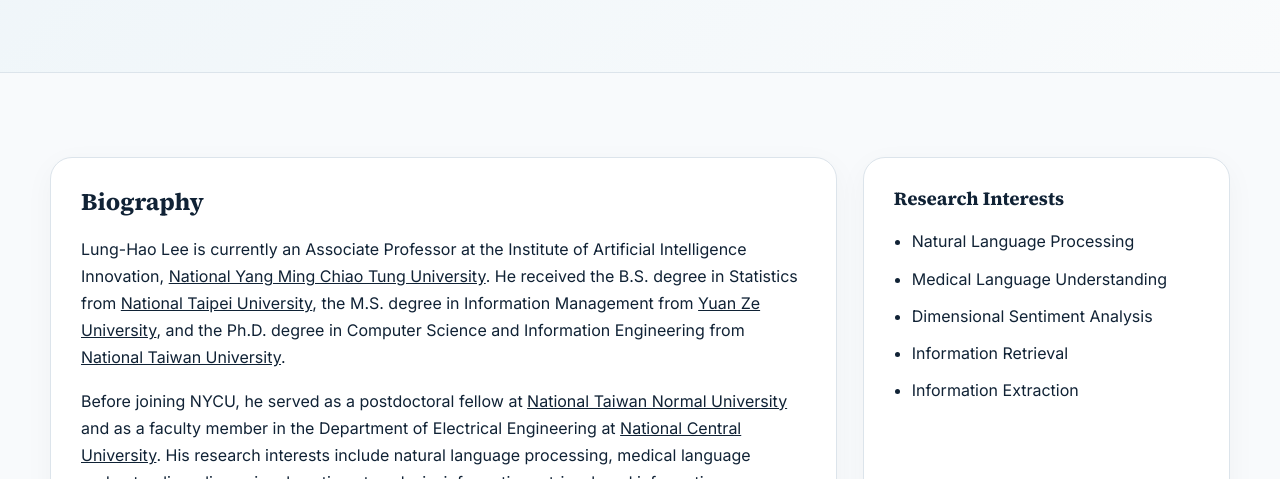
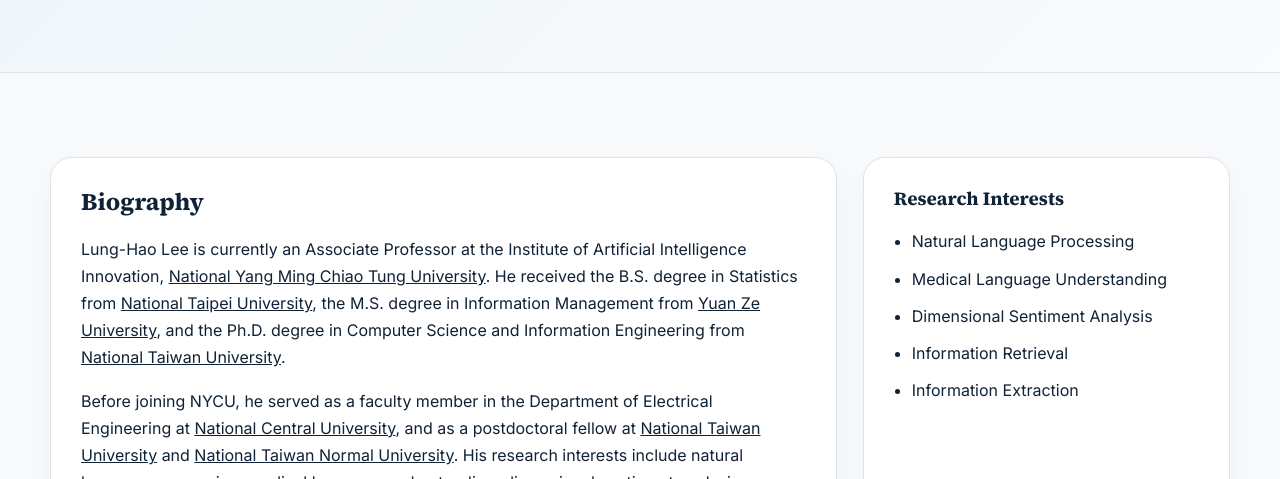
Before and after one commit to lunghaolee/lunghaolee.github.io, a plain HTML site: page about.html in a window 1280 px wide. Shown: the part 321-800 px from the top of the page. Drawn offline with Linux system fonts and the light colour scheme.

Commit message:
Add files via upload

```diff
--- a/about.html
+++ b/about.html
@@ -44,8 +44,8 @@
       He received the B.S. degree in Statistics from <a href="https://new.ntpu.edu.tw/" target="_blank">National Taipei University</a>,
       the M.S. degree in Information Management from <a href="https://www.yzu.edu.tw/index.php/en-us/" target="_blank">Yuan Ze University</a>,
       and the Ph.D. degree in Computer Science and Information Engineering from <a href="https://www.ntu.edu.tw/english/" target="_blank">National Taiwan University</a>.</p>
-    <p>Before joining NYCU, he served as a postdoctoral fellow at <a href="https://en.ntnu.edu.tw/" target="_blank">National Taiwan Normal University</a> and
-       as a faculty member in the Department of Electrical Engineering at <a href="https://www.ncu.edu.tw/?Lang=en" target="_blank">National Central University</a>.
+    <p>Before joining NYCU, he served as a faculty member in the Department of Electrical Engineering at <a href="https://www.ncu.edu.tw/?Lang=en" target="_blank">National Central University</a>, and
+       as a postdoctoral fellow at <a href="https://www.ntu.edu.tw/english/" target="_blank">National Taiwan University</a> and <a href="https://en.ntnu.edu.tw/" target="_blank">National Taiwan Normal University</a>.
        His research interests include natural language processing, medical language understanding, dimensional sentiment analysis, information retrieval, and information extraction.</p>
   </article>
   <aside class="side-card"><h3>Research Interests</h3><ul class="clean-list"><li>Natural Language Processing</li><li>Medical Language Understanding</li><li>Dimensional Sentiment Analysis</li><li>Information Retrieval</li><li>Information Extraction</li></ul></aside>
```
Also changed, not shown: index.html (+1 -1 lines), publications.html (+1 -1 lines).
